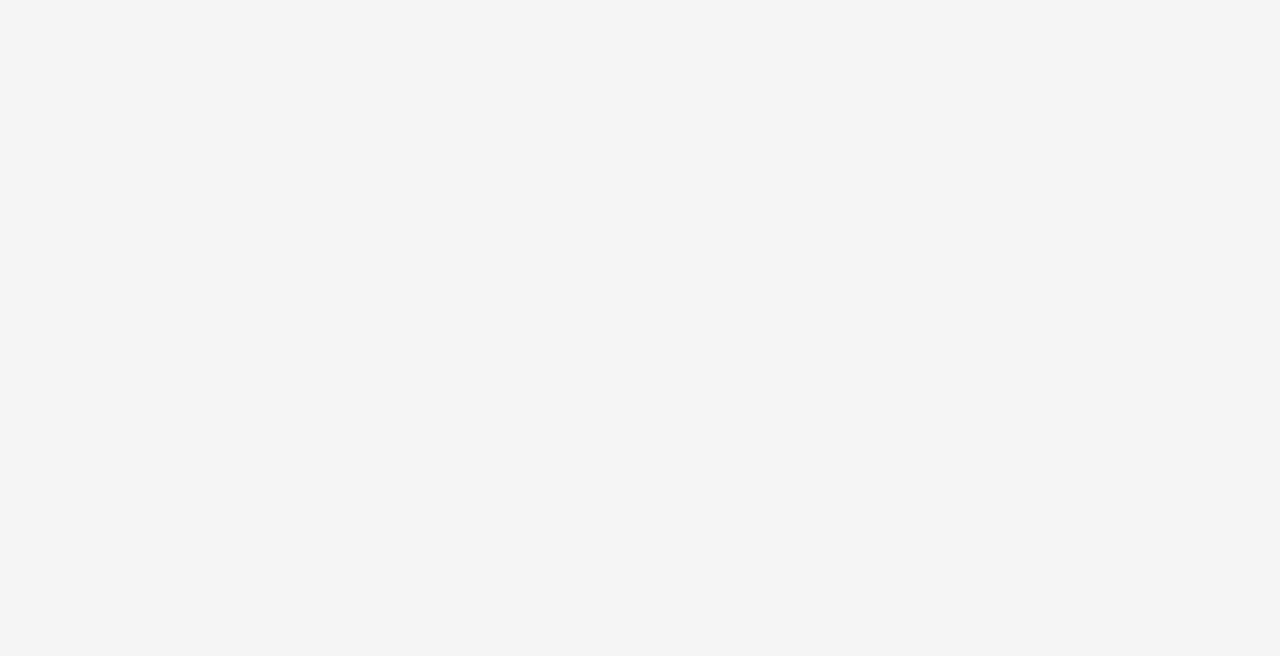
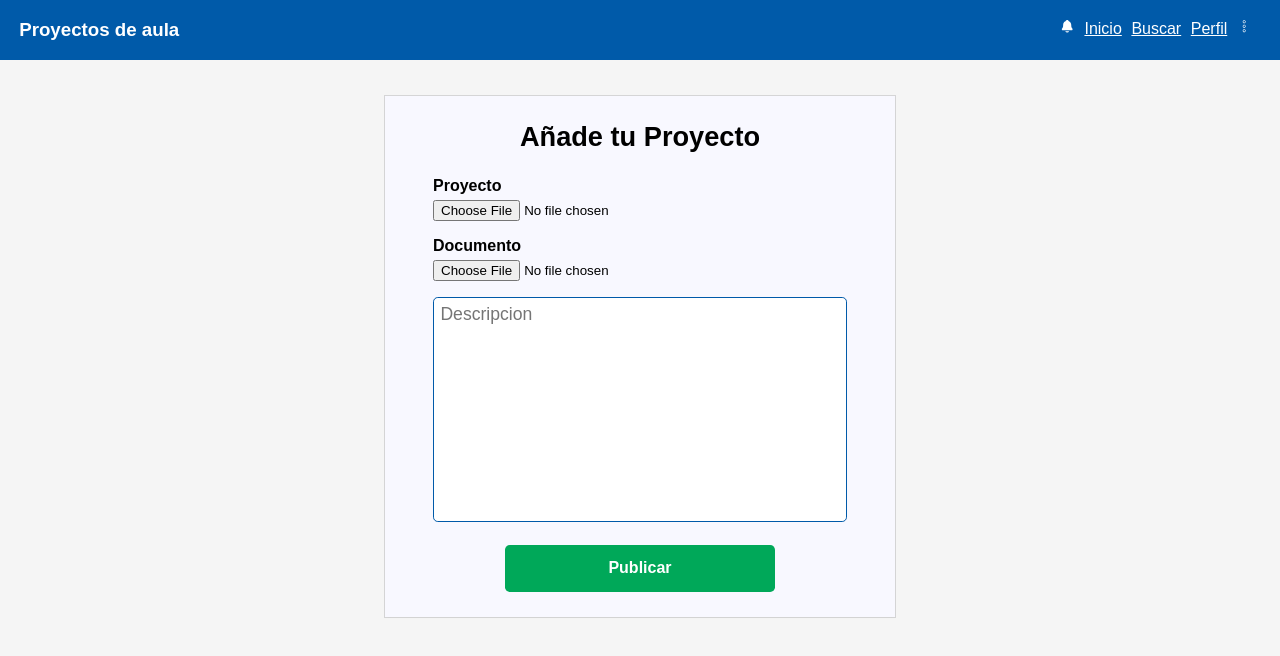
Before and after one commit to Jimmy2004S/Plataforma-Proaula, a React (Vite) app in the folder client/: page /project-form in a window 1280 px wide. Before the commit this address had no page. Shown: the top 656 px of the page. Built offline with nearby package versions, Linux system fonts and the light colour scheme.

Commit message:
Formulario para agregar proyectos y solicitud post

```diff
--- a/client/src/App.jsx
+++ b/client/src/App.jsx
@@ -8,6 +8,7 @@ import { IndexAdminPage } from "./pages/Admin/IndexAdminPage";
 import { IndexStudentPage } from "./pages/students/IndexStudentsPage";
 import { IndexProfessorPage } from "./pages/professors/IndexProfessorPage";
 import { RegistroUsuariosPage } from "./pages/Admin/RegistroUsuariosPage";
+import { ProjectFormPage } from "./pages/students/ProjectFormPage";
 import { Nav } from "./components/admin/Nav";
 import { useSelector } from "react-redux";
 
@@ -33,6 +34,7 @@ function App() {
           )}
           <Route path="/users-list" element={<RegistroUsuariosPage />} />
           <Route path="/reportes" element={<Reportes />} />
+          <Route path="/project-form" element={<ProjectFormPage />} />
         </Routes>
       </BrowserRouter>
     </>
--- a/client/src/api/apiSlice.js
+++ b/client/src/api/apiSlice.js
@@ -3,24 +3,19 @@ import {createApi, fetchBaseQuery} from "@reduxjs/toolkit/query/react"
 export const apiSlice = createApi({
     name: "api",
     baseQuery: fetchBaseQuery({
-        baseUrl: 'https://c0f3-190-242-43-83.ngrok-free.app/api/'
+        baseUrl: 'https://7fd7-190-242-43-83.ngrok-free.app/api/'
     }),
 
     endpoints: (builder) =>({
         getUser: builder.query({
             query: () => 'user',
             providesTags: ["Users"],
-            method: "GET",
-            cors: false,
-            credentials: 'include',
         }),
         createUser: builder.mutation({
             query: (newUser) =>({
                 url: 'user',
                 method: 'POST',
                 body: newUser,
-                cors: false,
-                credentials: 'include',
             }),
             invalidatesTags: ["Users"]
         }),
@@ -28,8 +23,6 @@ export const apiSlice = createApi({
             query: (id)=>({
                 url: `user/${id}`,
                 method: "DELETE",
-                cors: false,
-                credentials: 'include',
             }),
             invalidatesTags: ["Users"]
         }),
@@ -38,11 +31,16 @@ export const apiSlice = createApi({
                 url: 'login',
                 method: 'POST',
                 body: userData,
-                cors: false,
-                credentials: 'include',
             }),
         }),
+        createProject: builder.mutation({
+            query: (projectData) =>({
+                url: 'project',
+                method: 'POST',
+                body: projectData,
+            }),
+        })
     })
 })
 
-export const {useGetUserQuery, useCreateUserMutation, useDeleteUserMutation, useLoginUserMutation} = apiSlice
+export const {useGetUserQuery, useCreateUserMutation, useDeleteUserMutation, useLoginUserMutation, useCreateProjectMutation} = apiSlice
--- a/client/src/assets/styles/login-page.scss
+++ b/client/src/assets/styles/login-page.scss
@@ -1,12 +1,12 @@
 @use 'reset.scss';
-@use './mixins/mixin-form.scss';
+@use './mixins/mixin-flex.scss';
 
 body{
     background-color: whitesmoke;
 }
 
 .Flex-container{
-    @include mixin-form.form-flex;
+    @include mixin-flex.form-flex;
     margin: 2rem auto;
     width: 80%;
     max-width: 870px;
--- a/client/src/assets/styles/register-page.scss
+++ b/client/src/assets/styles/register-page.scss
@@ -1,11 +1,11 @@
 @use 'reset.scss';
-@use './mixins/mixin-form.scss';
+@use './mixins/mixin-flex.scss';
 
 body{
     background-color: whitesmoke;
 }
 .flex-container{
-    @include mixin-form.form-flex;
+    @include mixin-flex.form-flex;
     margin: 2rem auto;
     width: 90%;
     max-width: 850px;
--- /dev/null
+++ b/client/src/assets/styles/users/Nav.module.scss
@@ -0,0 +1,77 @@
+@use "../mixins/mixin-flex.scss";
+
+.nav {
+  background-color: #005aa9;
+  color: #fff;
+  @include mixin-flex.form-flex;
+  justify-content: space-between;
+  padding: 1.2rem;
+  margin-bottom: 2%;
+}
+
+.nav__container > * {
+  margin-right: 0.6rem;
+}
+
+.nav__button {
+  background-color: inherit;
+  border: none;
+  font-size: 0.9rem;
+}
+
+.form {
+  background-color: ghostwhite;
+  padding: 1.6rem 3rem;
+  width: 80%;
+  max-width: 510px;
+  margin: 2.2rem auto;
+  box-shadow: rgba(0, 0, 0, 0.02) 0px 1px 3px 0px, rgba(27, 31, 35, 0.15) 0px 0px 0px 1px;
+  &__title {
+    text-align: center;
+    margin-bottom: 1.5rem;
+    font-size: 1.7rem;
+  }
+
+  &__input, &__label, &__button{
+    display: block;
+  }
+
+  &__input {
+    margin-bottom: 1rem;
+  }
+
+  &__textarea {
+    resize: none;
+    width: 100%;
+    padding: 0.4rem;
+    font-size: 1.1rem;
+    border-radius: 0.3rem;
+    border: 1.5px solid #005aa9;
+    &:focus{
+      outline: 1.5px solid lightblue;
+    }
+  }
+
+  &__label {
+    margin-bottom: 0.3rem;
+    font-size: 1rem;
+    font-weight: 600;
+  }
+
+  &__button {
+    width: 65%;
+    margin-top: 1.2rem;
+    margin-inline: auto;
+    border: none;
+    background-color: #00A859;
+    color: #fff;
+    padding: 0.9rem;
+    border-radius: 0.3rem;
+    font-size: 1rem;
+    font-weight: 600;
+
+    &:hover{
+      background-color: #019650;
+    }
+  }
+}
--- a/client/src/components/admin/RegistroCard.jsx
+++ b/client/src/components/admin/RegistroCard.jsx
@@ -1,5 +1,6 @@
 import defaultIcon from "../../assets/images/default-icon.jpg";
 import { useDeleteUserMutation } from "../../api/apiSlice";
+import PropTypes from 'prop-types';
 
 export const RegistroCard = ({ user }) => {
   const [deleteUser] = useDeleteUserMutation();
@@ -27,8 +28,8 @@ export const RegistroCard = ({ user }) => {
           className="card__image"
         />
         <div className="card__info">
-          <p className="card__text--bold">{user.nombre}</p>
-          <p className="card__text--light">{user.codigo}</p>
+          <p className="card__text--bold">{user.user_name}</p>
+          <p className="card__text--light">{user.email}</p>
         </div>
       </div>
       <div className="card__container--right">
@@ -54,3 +55,11 @@ export const RegistroCard = ({ user }) => {
     </div>
   );
 };
+
+RegistroCard.propTypes = {
+  user: PropTypes.shape({
+    id: PropTypes.number,
+    email: PropTypes.string,
+    user_name: PropTypes.string,
+  })
+}
--- /dev/null
+++ b/client/src/components/students/Nav.jsx
@@ -0,0 +1,18 @@
+import { IoNotifications } from "react-icons/io5";
+import { CiMenuKebab } from "react-icons/ci";
+import { Link } from "react-router-dom";
+import styles from '../../assets/styles/users/Nav.module.scss'
+export const Nav = () => {
+  return (
+    <nav className={styles.nav}>
+      <h3>Proyectos de aula</h3>
+      <div className={styles.nav__container}>
+        <button type="button" className={styles.nav__button}><IoNotifications /></button>
+        <Link to="/indexStudents">Inicio</Link>
+        <Link>Buscar</Link>
+        <Link>Perfil</Link>
+        <button type="button" className={styles.nav__button}><CiMenuKebab/></button>
+      </div>
+    </nav>
+  );
+};
--- /dev/null
+++ b/client/src/components/students/ProjectForm.jsx
@@ -0,0 +1,41 @@
+import styles from "../../assets/styles/users/Nav.module.scss";
+import { useState } from "react";
+import { useCreateProjectMutation } from "../../api/apiSlice";
+
+export const ProjectForm = () => {
+
+  const [projectDescription, setProjectDescription] = useState("");
+
+  const [createProject] = useCreateProjectMutation();
+
+  const handleSubmit = async (e) =>{
+    e.preventDefault();
+    try{
+      const response = await createProject({ description: projectDescription });
+      console.log("exito", response)
+      setProjectDescription("");
+    }catch(error){
+      console.error(error);
+    }
+  }
+
+  return (
+    <form className={styles.form} onSubmit={handleSubmit}>
+      <h2 className={styles.form__title}>Añade tu Proyecto</h2>
+      <label className={styles.form__label}>Proyecto</label>
+      <input type="file" name="project_file" className={styles.form__input}/>
+      <label className={styles.form__label}>Documento</label>
+      <input type="file" name="project_document" className={styles.form__input}/>
+      <textarea
+        name="descripcion"
+        cols="30"
+        rows="10"
+        placeholder="Descripcion"
+        value={projectDescription}
+        className={styles.form__textarea}
+        onChange={(e)=>{setProjectDescription(e.target.value)}}
+      ></textarea>
+      <input type="submit" value="Publicar" className={styles.form__button} />
+    </form>
+  );
+};
--- a/client/src/pages/common/LogInPage.jsx
+++ b/client/src/pages/common/LogInPage.jsx
@@ -11,7 +11,8 @@ export const LogInPage = () => {
   const dispatch = useDispatch();
   const [login] = useLoginUserMutation();
 
-  const handleLogin = async () => {
+  const handleLogin = async (e) => {
+    e.preventDefault();
     console.log("Enviar")
     try {
     console.log("Envia")
--- /dev/null
+++ b/client/src/pages/students/ProjectFormPage.jsx
@@ -0,0 +1,10 @@
+import { ProjectForm } from "../../components/students/ProjectForm"
+import { Nav } from "../../components/students/Nav"
+export const ProjectFormPage = () => {
+  return (
+    <>
+        <Nav/>
+        <ProjectForm/>
+    </>
+  )
+}
```
Also changed, not shown: client/src/pages/Admin/RegistroUsuariosPage.jsx (+6 -1 lines), client/src/assets/styles/mixins/mixin-flex.scss (renamed from client/src/assets/styles/mixins/mixin-form.scss).
